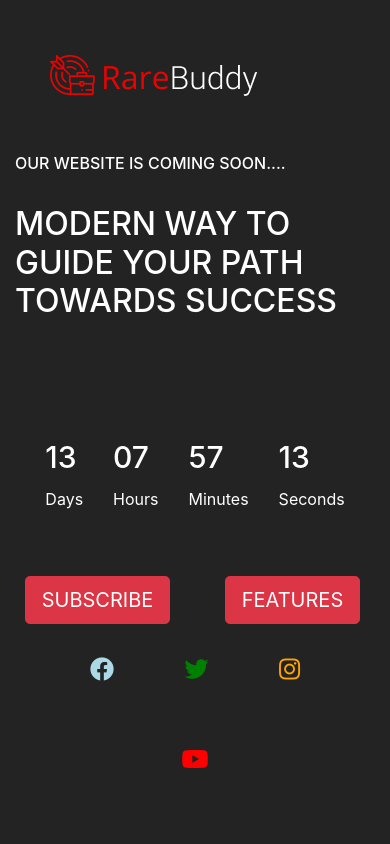
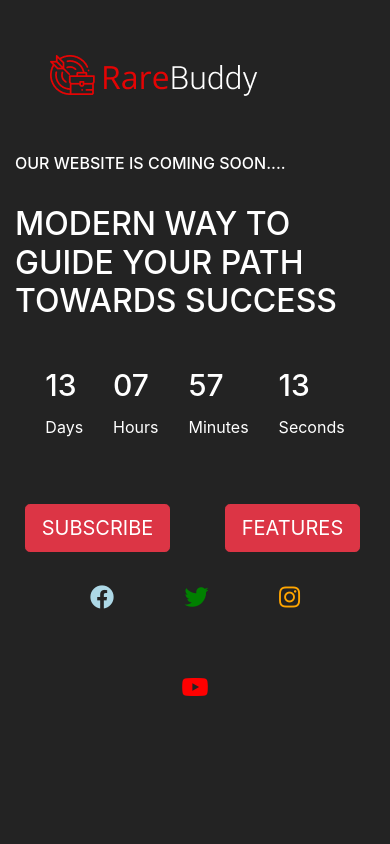
Before and after one commit to yahayakenny/Rare-buddy, a plain HTML site: page index.html in a window 390 px wide. Shown: the top 844 px of the page. Drawn offline with nearby package versions, Linux system fonts and the light colour scheme.

Commit message:
updated responsiveness fix

```diff
--- a/index.html
+++ b/index.html
@@ -37,11 +37,8 @@
               <div class = "col-xs-12 col-sm-12 col-md-6 col-lg-6 ">
                   <div class = "animate__animated animate__bounceInDown">
                     <h6>OUR WEBSITE IS COMING SOON....</h6><br>
-                    <h2>MODERN WAY TO GUIDE YOUR PATH TOWARDS SUCCESS</h3><br><br><br><br>
-
+                    <h2>MODERN WAY TO GUIDE YOUR PATH TOWARDS SUCCESS</h3><br>
                   </div>
-
-
                   <div class='countdown container'>
                       <div class='timer'>
                         <h1 id='days'>00</h1>
@@ -81,7 +78,6 @@
                             <i class="fab fa-instagram" style = "color: orange"></i>
                             <i class="fab fa-youtube" style = "color: red"></i>
                         </div>
-
                     </div>
                 </div>
               </div>
--- a/style.css
+++ b/style.css
@@ -52,7 +52,6 @@ body {
 
 
 
-
 /* Count Down timer */
 .countdown {
     display: flex;
```
